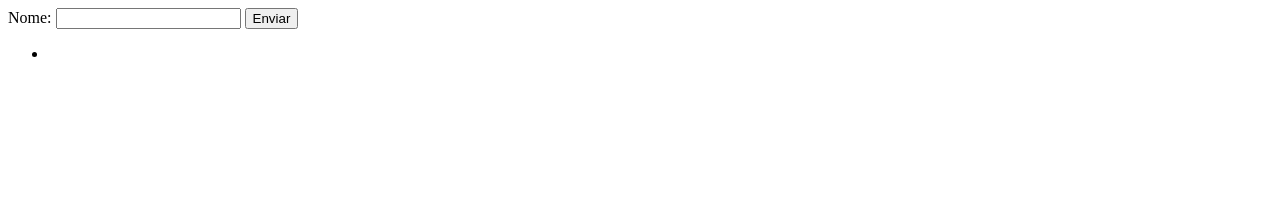
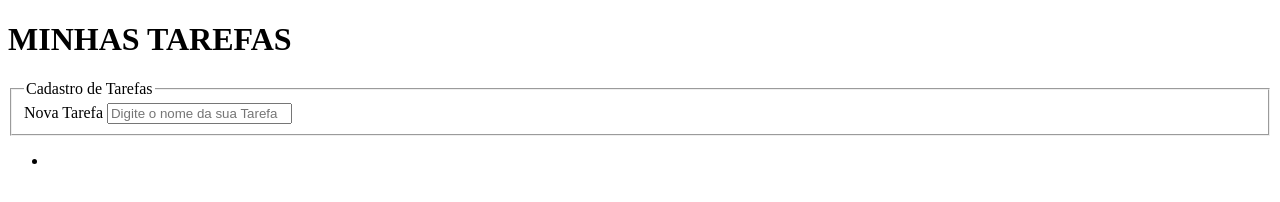
Before and after one commit to 1TDSR-2023/rm99577, a plain HTML site: page index.html in a window 1280 px wide. Drawn offline with Linux system fonts and the light colour scheme.

Commit message:
iniciando projeto tarefas

```diff
--- a/index.html
+++ b/index.html
@@ -6,27 +6,32 @@
     <meta name="viewport" content="width=device-width, initial-scale=1.0">
     <title>rm: 99577</title>
     <link rel="stylesheet" href="./css/form.css">
+
+    <script src="./js/tarefas.js" defer>
+
+    </script>
 </head>
 
 <body>
-    <form action="">
+    <h1>MINHAS TAREFAS</h1>
 
-        Nome: <input id="txt1" type="text">
-        <button onclick="teste()">Enviar</button>
+    <div>
+        <form action="#" method="get">
+            <fieldset>
+                <legend>Cadastro de Tarefas</legend>
+                <div>
+                    <label for="">Nova Tarefa</label>
+                    <input type="text" name="tarefa" id="idTarefa" placeholder="Digite o nome da sua Tarefa">
+                </div>
+            </fieldset>
+        </form>
+    </div>
 
-        <ul>
-            <li id="text"></li>
+    <div>
+        <ul id="lista-tarefa">
+            <li></li>
         </ul>
-
-    </form>
-
-    <script>
-        let x = document.getElementById("txt1")
-
-        function teste() {
-            document.getElementById("text").innerHTML = x.value
-        }
-    </script>
+    </div>
 </body>
 
 </html>
```
Also changed, not shown: js/form.js (deleted), js/tarefas.js (added).
